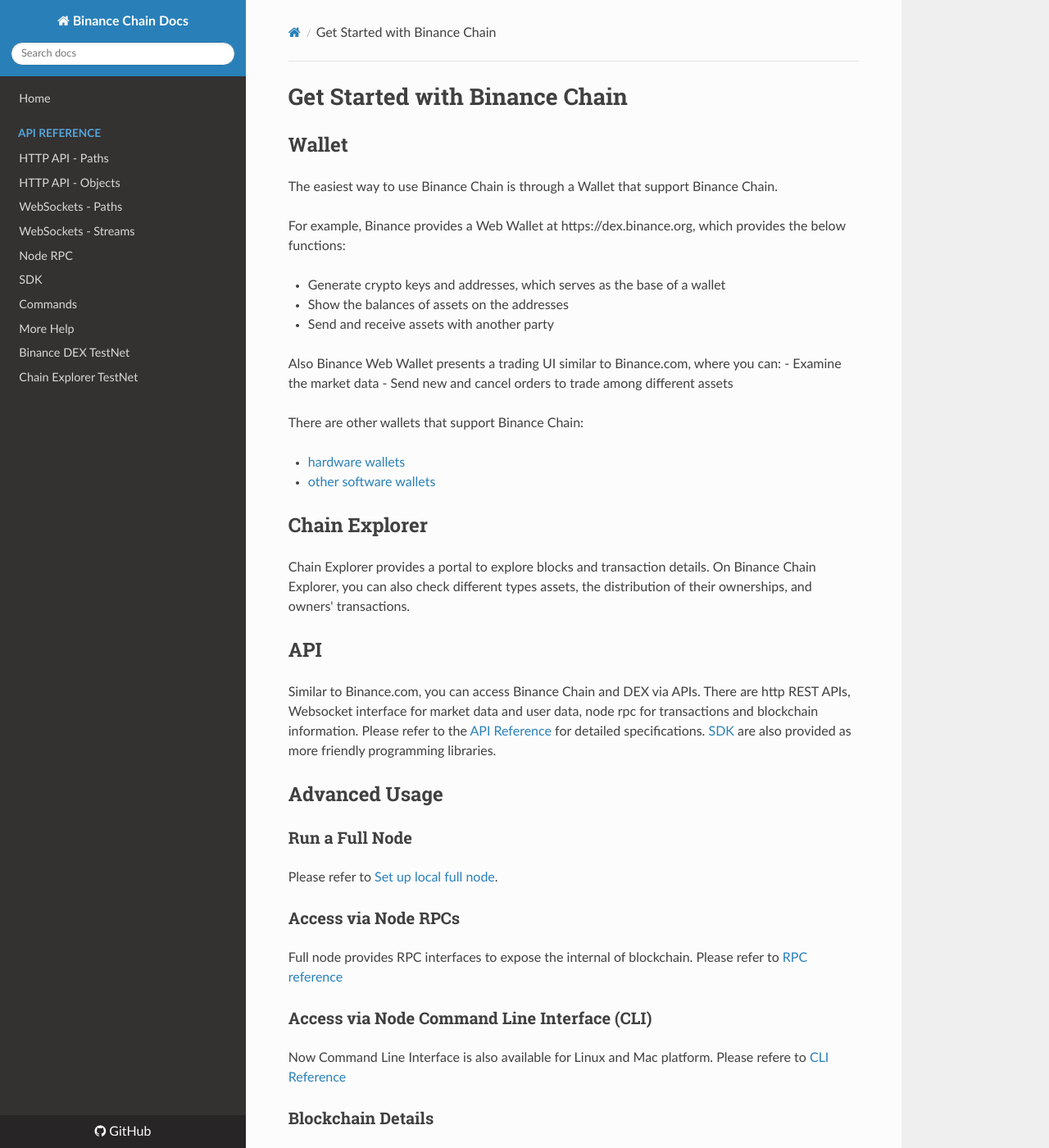
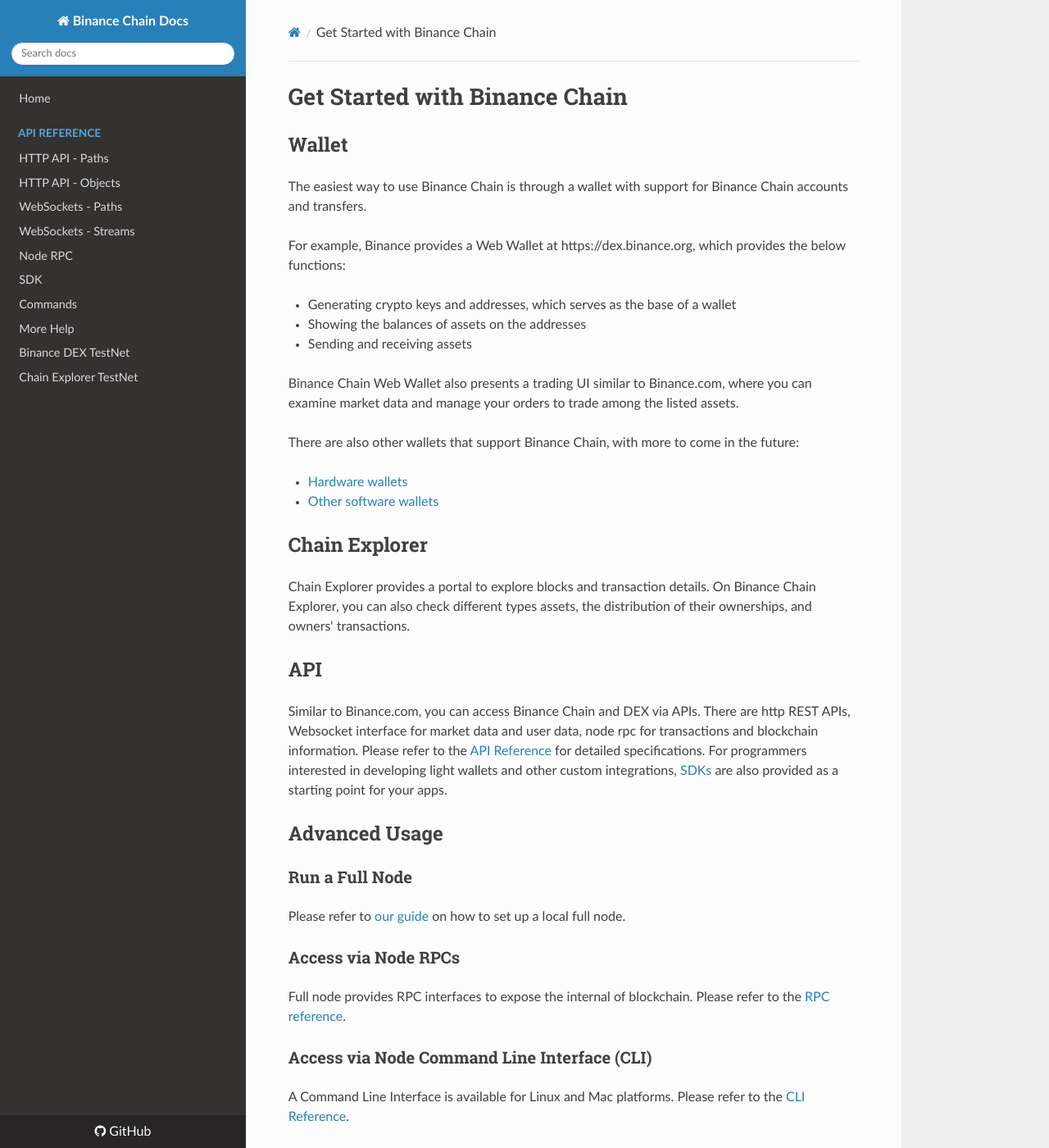
Before and after one commit to yash-sharma1/docs-site, an MkDocs documentation site: the page built from docs/get-started.md, in a window 1280 px wide and 1400 px high. Shown: the whole window at 82% size. Built offline with MkDocs 1.6.1, drawn with Linux system fonts in a browser that asks for light colours; nearby versions of some CDN libraries; some of the changed text lies outside the part shown.

Commit message:
Misc changes 1

```diff
--- a/docs/get-started.md
+++ b/docs/get-started.md
@@ -1,47 +1,41 @@
 # Get Started with Binance Chain
 
 ## Wallet
-The easiest way to use Binance Chain is through a Wallet that support Binance Chain.
+The easiest way to use Binance Chain is through a wallet with support for Binance Chain accounts and transfers.
 
 For example, Binance provides a Web Wallet at https://dex.binance.org, which provides the below functions:
 
-- Generate crypto keys and addresses, which serves as the base of a wallet
-- Show the balances of assets on the addresses
-- Send and receive assets with another party
+- Generating crypto keys and addresses, which serves as the base of a wallet
+- Showing the balances of assets on the addresses
+- Sending and receiving assets
 
-Also Binance Web Wallet presents a trading UI similar to Binance.com, where you can:
-- Examine the market data
-- Send new and cancel orders to trade among different assets
+Binance Chain Web Wallet also presents a trading UI similar to Binance.com, where you can examine market data and manage your orders to trade among the listed assets.
 
-There are other wallets that support Binance Chain:
+There are also other wallets that support Binance Chain, with more to come in the future:
 
-- [hardware wallets](hardware-wallets.md)
-- [other software wallets](software-wallets.md)
+- [Hardware wallets](hardware-wallets.md)
+- [Other software wallets](software-wallets.md)
 
 ## Chain Explorer
 Chain Explorer provides a portal to explore blocks and transaction details. On Binance Chain Explorer,
 you can also check different types assets, the distribution of their ownerships, and owners' transactions.
 
 ## API
-Similar to Binance.com, you can access Binance Chain and DEX via APIs. There are http REST APIs,
-Websocket interface for market data and user data, node rpc for transactions and blockchain information.
-Please refer to the [API Reference](api-reference/dex-api.md) for detailed specifications.
-[SDK](api-reference/sdk.md) are also provided as more friendly programming libraries.
-
+Similar to Binance.com, you can access Binance Chain and DEX via APIs. There are http REST APIs, Websocket interface for market data and user data, node rpc for transactions and blockchain information. Please refer to the [API Reference](api-reference/dex-api.md) for detailed specifications. For programmers interested in developing light wallets and other custom integrations, [SDKs](api-reference/sdk.md) are also provided as a starting point for your apps.
 
 ## Advanced Usage
 
 ### Run a Full Node
 
-Please refer to [Set up local full node](fullnode.md).
+Please refer to [our guide](fullnode.md) on how to set up a local full node.
 
 ### Access via Node RPCs
-Full node provides RPC interfaces to expose the internal of blockchain. Please refer to
-[RPC reference](api-reference/node-rpc.md)
+Full node provides RPC interfaces to expose the internal of blockchain. Please refer to the
+[RPC reference](api-reference/node-rpc.md).
 
 ### Access via Node Command Line Interface (CLI)
-Now Command Line Interface is also available for Linux and Mac platform. Please refere to
-[CLI Reference](api-reference/cli.md)
+A Command Line Interface is available for Linux and Mac platforms. Please refer to the
+[CLI Reference](api-reference/cli.md).
 
 ### Blockchain Details
-Please check the [technical details](index.md#technology-details).
+Please check the [technical details](index.md#technology-details) for more technical information.
```
Also changed, not shown: docs/acknowledgement.md (+11 -3 lines), docs/anti-frontrun.md (+1 -0 lines), docs/blockchain.md (+4 -8 lines), docs/index.md (+15 -25 lines), docs/list.md (+0 -1 lines).
